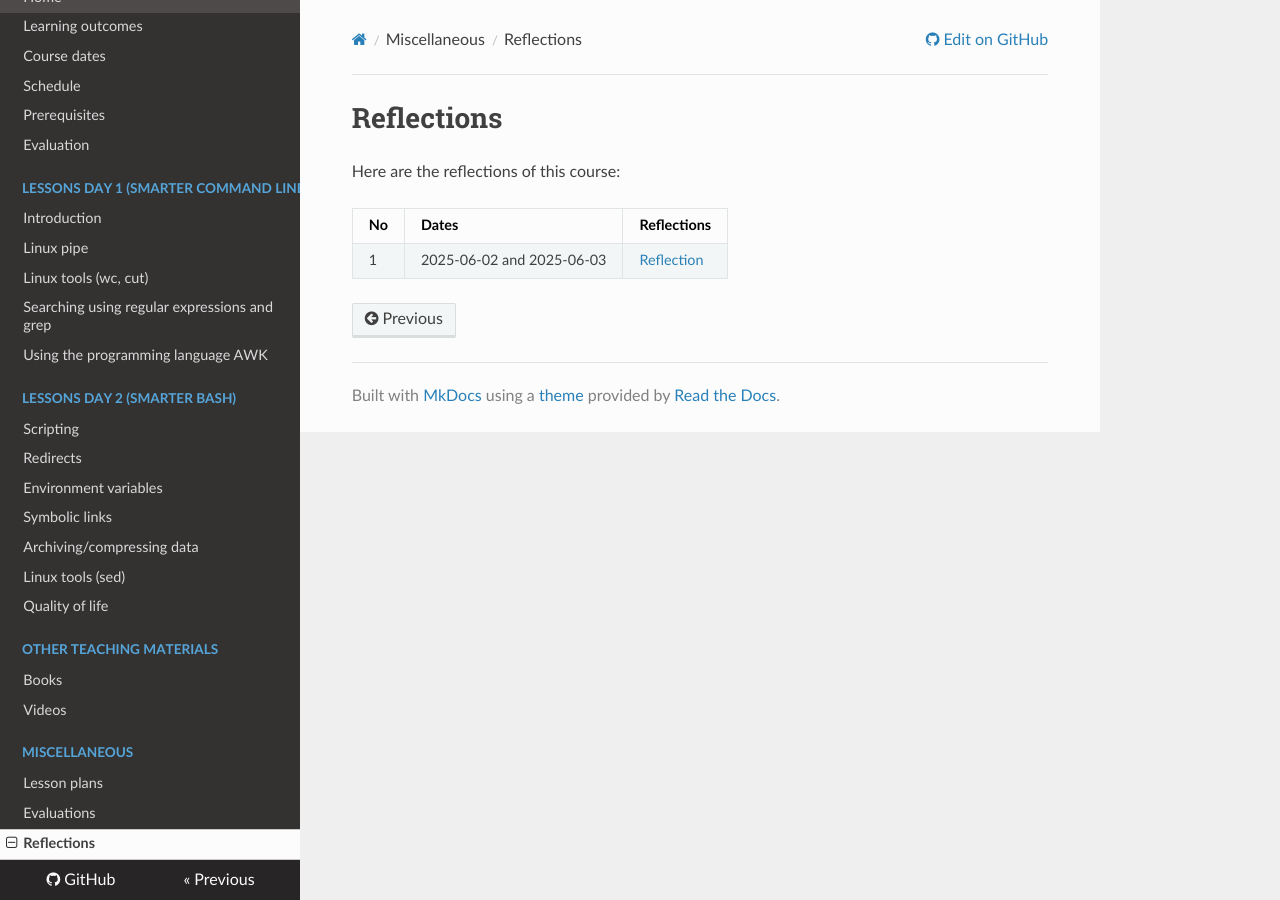
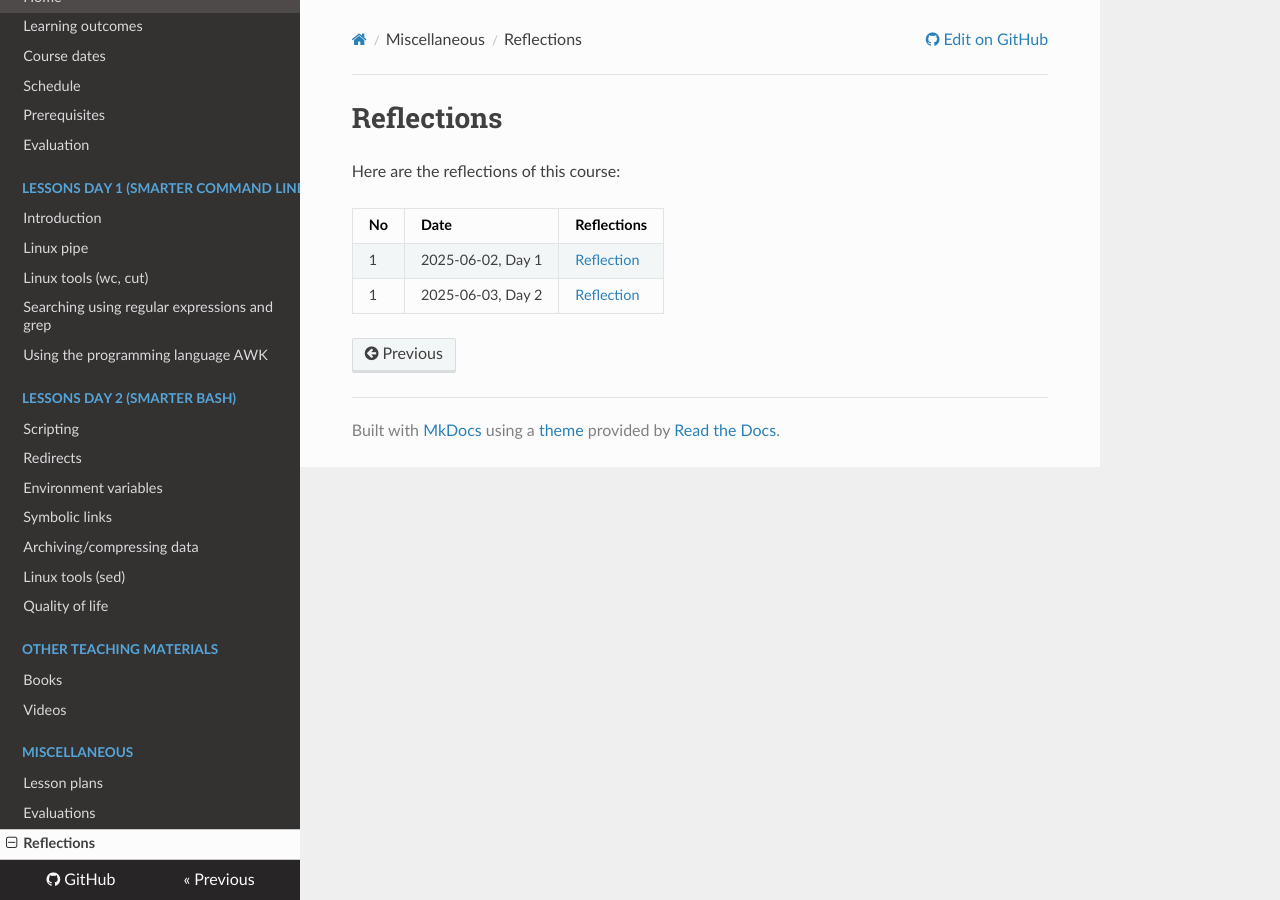
Before and after one commit to UPPMAX/linux-command-line-201, an MkDocs documentation site: the page built from docs/reflections/README.md, in a window 1280 px wide. Built offline with MkDocs 1.6.1, drawn with Linux system fonts in a browser that asks for light colours; nearby versions of some CDN libraries.

Commit message:
Fix links

```diff
--- a/docs/reflections/README.md
+++ b/docs/reflections/README.md
@@ -2,6 +2,7 @@
 
 Here are the reflections of this course:
 
-No |Dates                    |Reflections
+No |Date                     |Reflections
 ---|-------------------------|--------------------------------
-1  |2025-06-02 and 2025-06-03|[Reflection](20240118/README.md)
+1  |2025-06-02, Day 1        |[Reflection](202050602/README.md)
+1  |2025-06-03, Day 2        |[Reflection](202050603/README.md)
```
